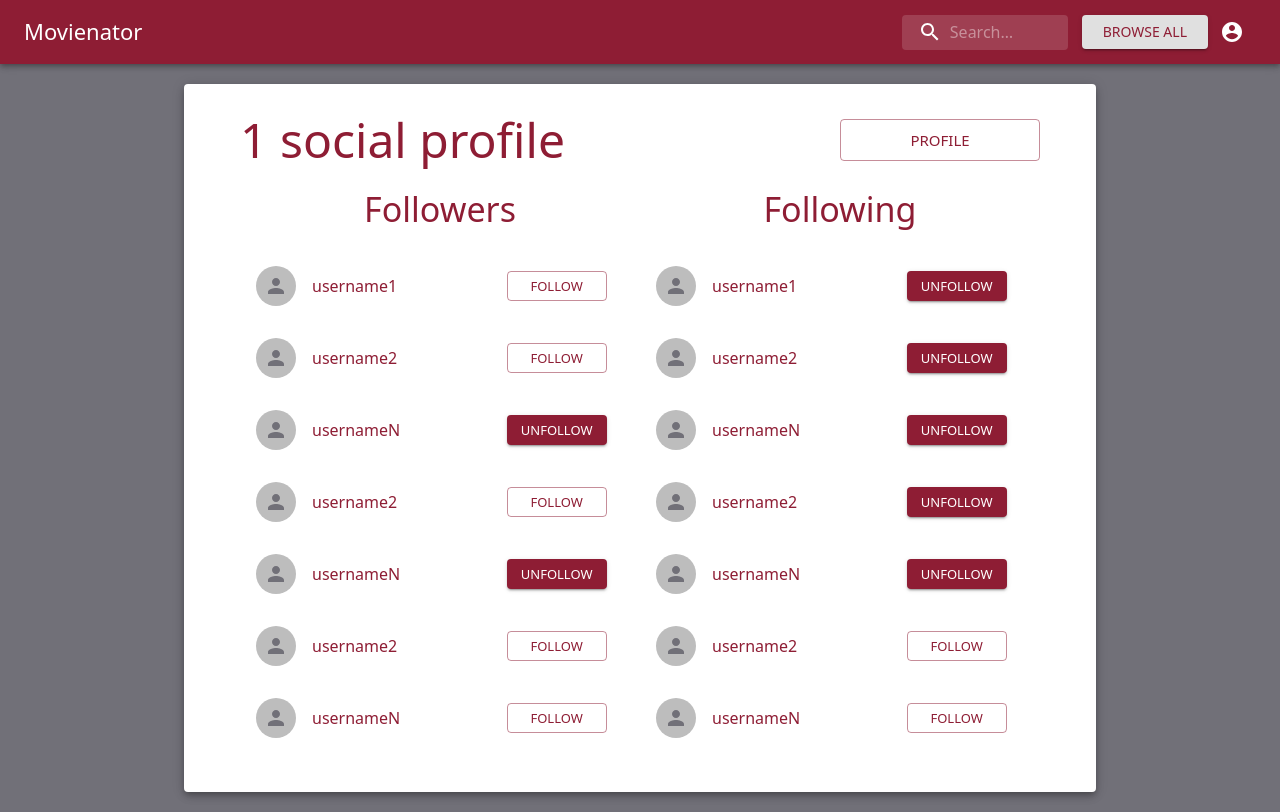
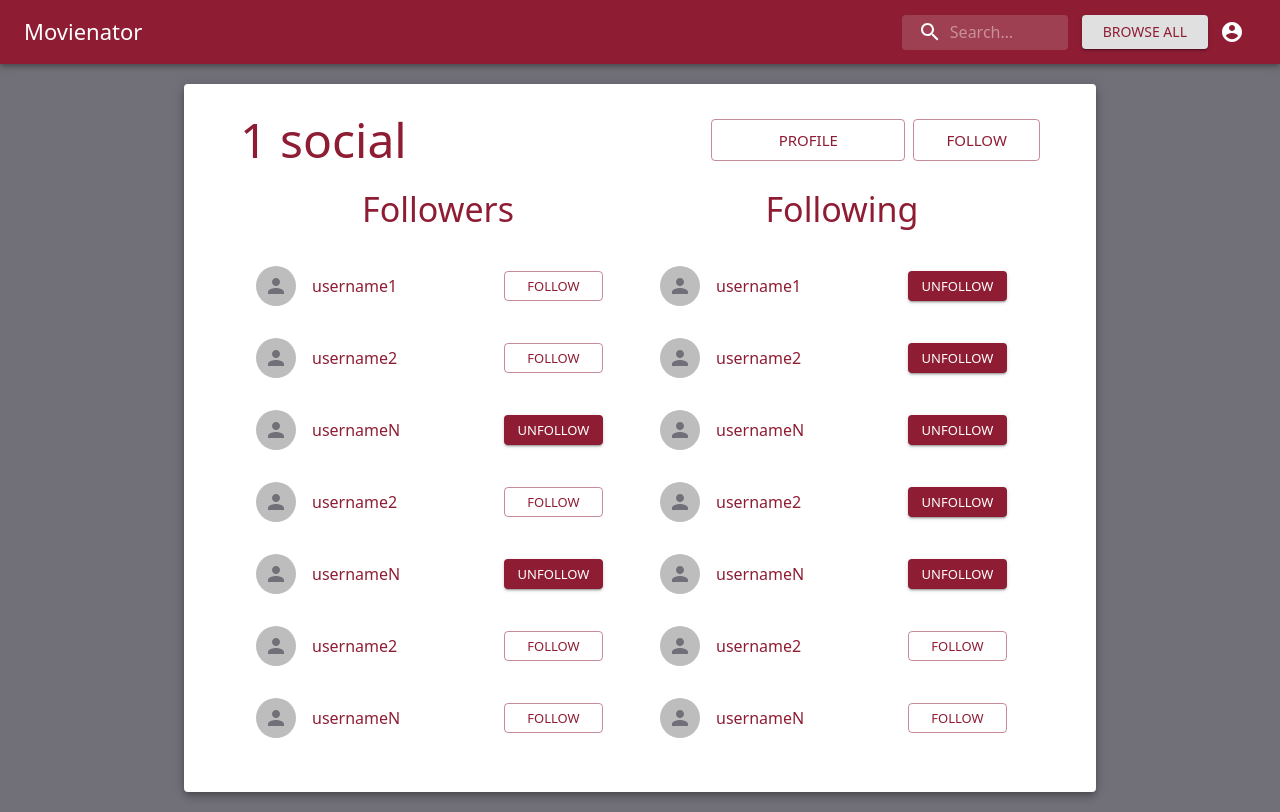
Before and after one commit to mirko-laruina/lsmsdb-Movienator, a React (Create React App) app in the folder frontend/: page /social/1 in a window 1280 px wide. Built offline with nearby package versions, Linux system fonts and the light colour scheme.

Commit message:
Added buttons in profile and social page

```diff
--- a/frontend/src/ProfilePage.js
+++ b/frontend/src/ProfilePage.js
@@ -102,36 +102,37 @@ export default function ProfilePage(props) {
                     <ProfilePageSkeleton showPw={isUserSelf} />
                     :
                     <React.Fragment>
-                        <Grid container alignItems="center">
-                            <Grid item xs={9}>
+                        <Grid container alignItems="center" spacing={1}>
+                            <Grid item xs={isUserSelf ? 9 : 7}>
                                 <Typography variant="h3" component="h1">
                                     Profile page
                         </Typography>
                             </Grid>
                             <Grid item xs={3}>
-                                {isUserSelf ?
                                 <Button fullWidth
                                     variant="outlined"
                                     size="large"
                                     color="primary"
                                     component={Link}
-                                        to={"/social/"}>
+                                    to={"/social/" + (isUserSelf ? "" : user)}>
                                     Social profile
                                     </Button>
-                                    :
+                            </Grid>
+                            {!isUserSelf &&
+                                <Grid item xs={2}>
                                     <Button fullWidth
                                         variant="outlined"
                                         size="large"
                                         color="primary"
                                         onClick={alert}>
-                                        Follow user
+                                        Follow
                                     </Button>
+                                </Grid>
                             }
-                            </Grid>
                         </Grid>
 
                         <br />
-                        <Grid container>
+                        <Grid container spacing={1}>
                             <Grid item xs={9}>
                                 <Typography variant="h4" component='h2'>
                                     Account details
@@ -165,12 +166,14 @@ export default function ProfilePage(props) {
                             </Typography>
                         }
                         <br />
-                        <Grid container>
+                        <Grid container spacing={1}>
                             <Grid item xs={9}>
                                 <Typography variant="h4" component='h2'>
                                     {isUserSelf ? "The things you like" : "The things he/she likes"}
                                 </Typography>
                             </Grid>
+                            {
+                             (isUserSelf || admin !== 'false') &&
                                 <Grid item xs={3}>
                                     <Button fullWidth
                                         variant="outlined"
@@ -188,6 +191,7 @@ export default function ProfilePage(props) {
                                         Rating history
                                     </Button>
                                 </Grid>
+                            }
                         </Grid>
                         <br />
                         <Typography variant="h5" component='h3'>
--- a/frontend/src/SocialPage.js
+++ b/frontend/src/SocialPage.js
@@ -24,10 +24,10 @@ export default function SocialPage(props) {
 
     return (
         <BasicPage history={props.history}>
-            <Grid container alignItems="center">
-                <Grid item xs={9}>
+            <Grid container alignItems="center" spacing={1}>
+                <Grid item xs={isTargetUser ? 9 : 7}>
                     <Typography variant="h3" component="h1">
-                        {isTargetUser ? "Your social profile" : username + " social profile"}
+                        {isTargetUser ? "Your social profile" : username + " social"}
                     </Typography>
                 </Grid>
                 <Grid item xs={3}>
@@ -42,6 +42,20 @@ export default function SocialPage(props) {
                         Profile
                     </Button>
                 </Grid>
+                {!isTargetUser &&
+                    <Grid item xs={2}>
+                        <Button
+                            component={Link}
+                            to={"/profile/" + (isTargetUser ? "" : username)}
+                            variant="outlined"
+                            color="primary"
+                            size="large"
+                            fullWidth
+                        >
+                            Follow
+                    </Button>
+                    </Grid>
+                }
             </Grid>
             <br />
             {
@@ -54,7 +68,7 @@ export default function SocialPage(props) {
                     <br />
                 </>
             }
-            <Grid container>
+            <Grid container spacing={1}>
                 <Grid item xs={6}>
                     <Typography variant="h4" component="h2" align="center">
                         Followers
```
Lines whose indentation alone changed are shown as unchanged.
